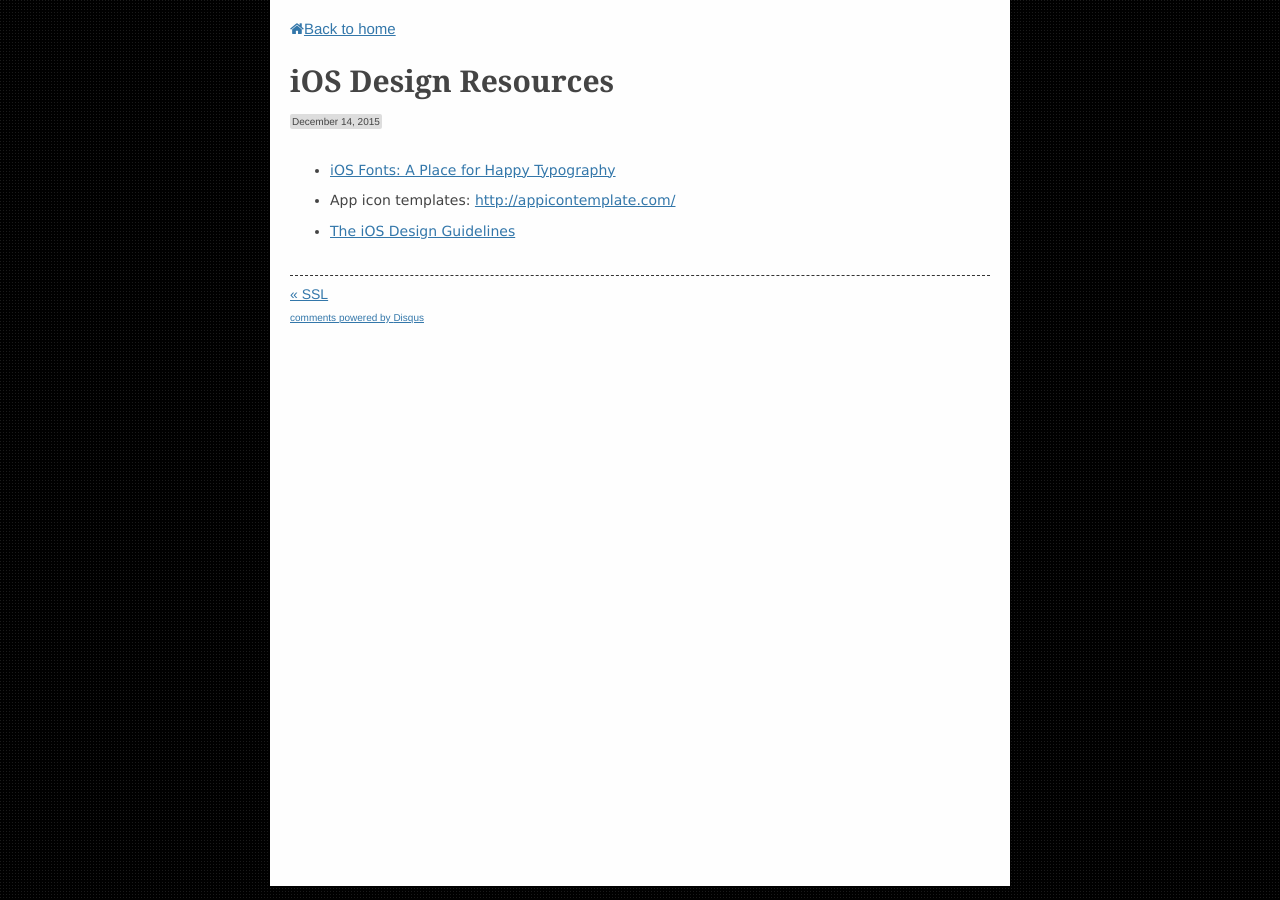
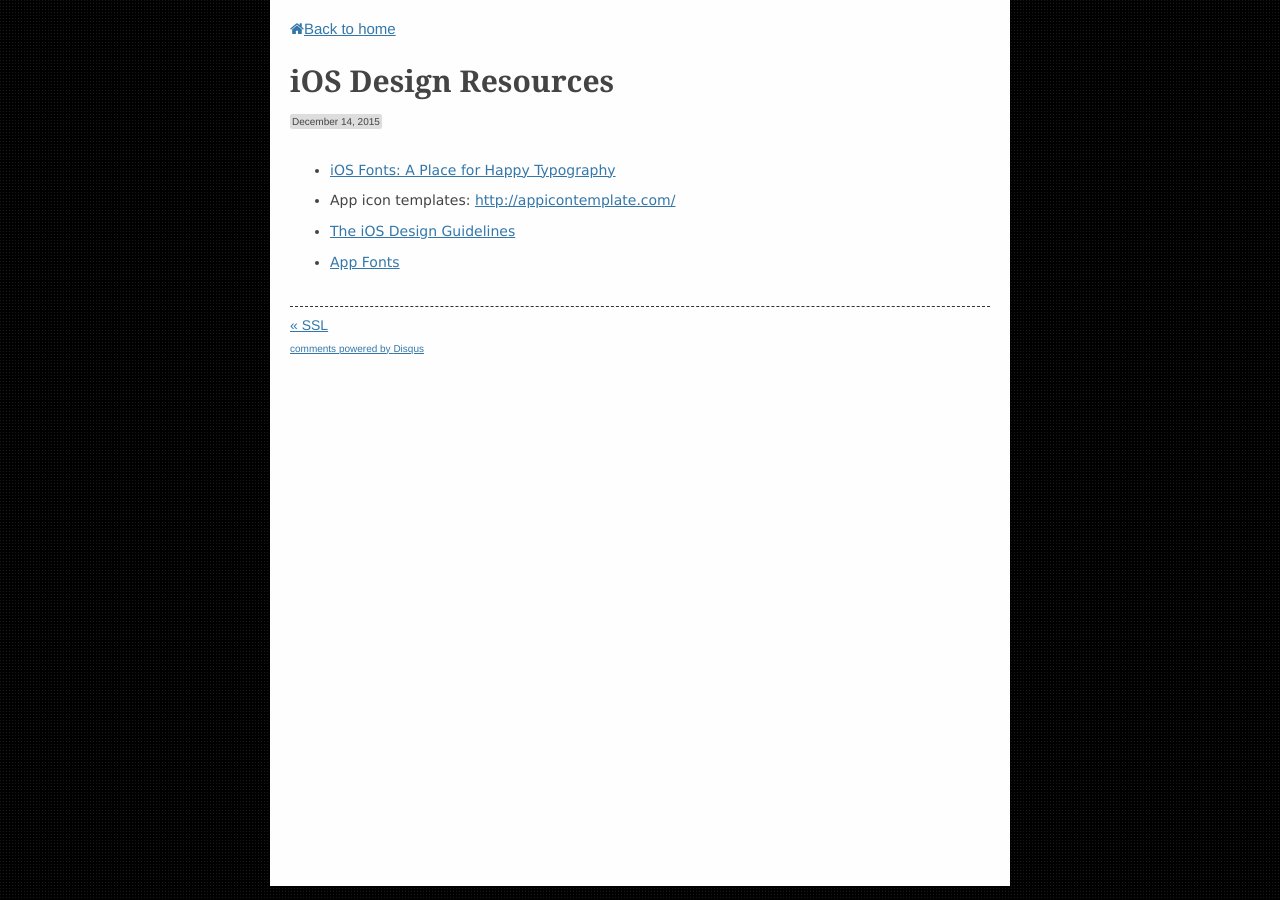
Before and after one commit to osrpt/osrpt.github.com, a Jekyll site: the page built from _posts/2015-12-14-ios-design-resources.md, in a window 1280 px wide. Built offline with Jekyll 4.4.1, drawn with Linux system fonts in a browser that asks for light colours; nearby versions of some CDN libraries; Markdown is read by kramdown in place of the engine named in the settings; comment, search, counter and statistics services are not loaded.

Commit message:
add fonts

```diff
--- a/_posts/2015-12-14-ios-design-resources.md
+++ b/_posts/2015-12-14-ios-design-resources.md
@@ -6,3 +6,4 @@ title: iOS Design Resources
 + [iOS Fonts: A Place for Happy Typography](http://iosfonts.com/)
 + App icon templates: <http://appicontemplate.com/>
 + [The iOS Design Guidelines](http://iosdesign.ivomynttinen.com/)
++ [App Fonts](https://www.myfonts.com/licensing/app/)
```
